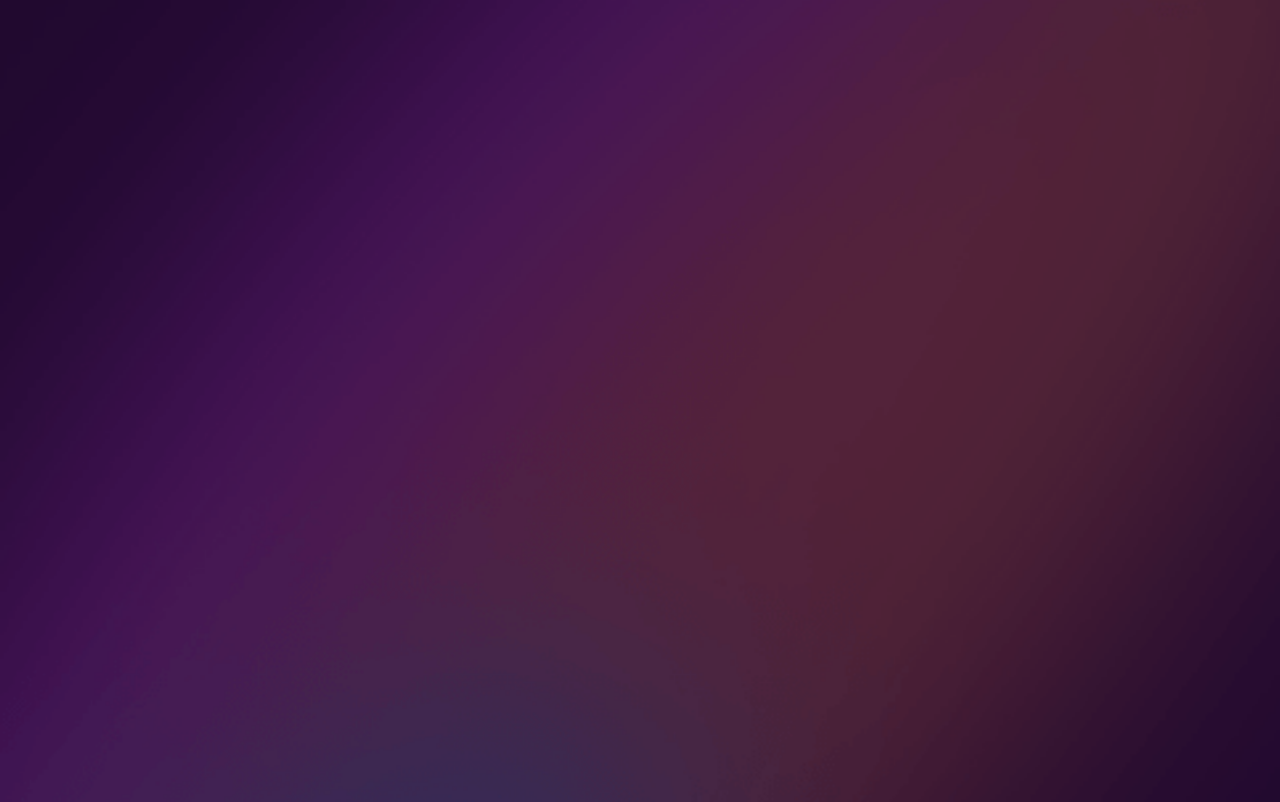
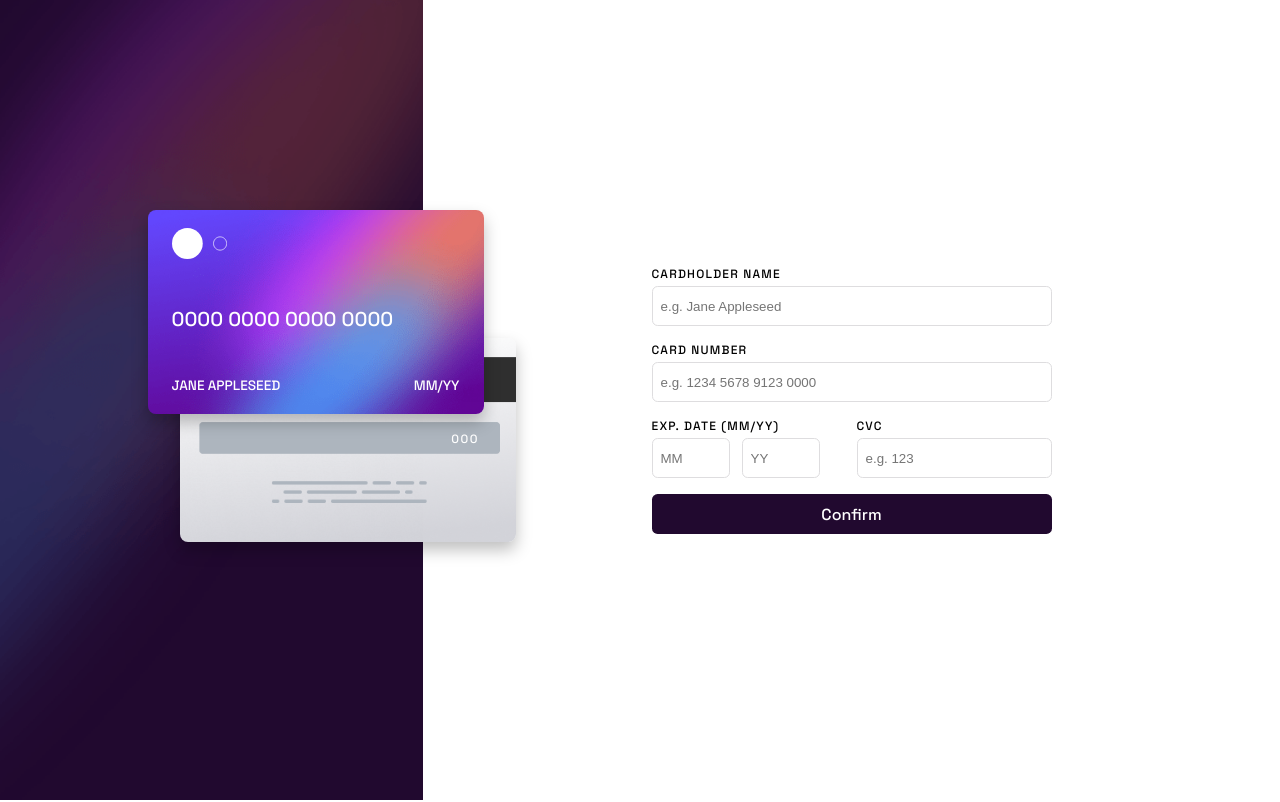
Before and after one commit to FabKaiz/interactive-card-details-react, a React (Create React App) app: page / in a window 1280 px wide. Shown: the top 802 px of the page. Built offline with nearby package versions, Linux system fonts and the light colour scheme.

Commit message:
media quereis and succes page

```diff
--- a/src/components/Form/Form.scss
+++ b/src/components/Form/Form.scss
@@ -12,7 +12,7 @@ $linear-gradient: hsl(249, 99%, 64%) to hsl(278, 94%, 30%);
 
 .form__gradient {
   position: relative;
-  margin-bottom: 5rem;
+  margin-bottom: 5.5rem;
   display: flex;
   justify-content: center;
   align-items: center;
@@ -34,6 +34,14 @@ $linear-gradient: hsl(249, 99%, 64%) to hsl(278, 94%, 30%);
 
 .form__content {
   padding: 1rem;
+  display: flex;
+  justify-content: center;
+  align-items: center;
+  flex-direction: column;
+
+  form {
+    max-width: 400px;
+  }
 
   input {
     width: 100%;
@@ -41,7 +49,6 @@ $linear-gradient: hsl(249, 99%, 64%) to hsl(278, 94%, 30%);
     border: 1px solid $light-gray-violet;
     border-radius: 0.35rem;
     padding: 0.5rem;
-    margin-bottom: 1rem;
     margin-top: 0.25rem;
     outline: 2px solid hsla(249, 99%, 64%, 0);
     transition: outline 0.4s ease-in-out;
@@ -49,18 +56,18 @@ $linear-gradient: hsl(249, 99%, 64%) to hsl(278, 94%, 30%);
     &:focus {
       outline: 2px solid hsl(249, 99%, 64%);
     }
-
-    // hide arrows from number input
-    &::-webkit-outer-spin-button,
-    &::-webkit-inner-spin-button {
-      -webkit-appearance: none;
-      margin: 0;
-    }
   }
 
-  /* Firefox hide arrows from number input */
-  input[type='number'] {
-    -moz-appearance: textfield;
+  span {
+    color: $red;
+    font-size: 0.75rem;
+    margin-top: 0.25rem;
+    text-transform: none;
+    display: none;
+  }
+
+  input:invalid span {
+    display: block;
   }
 
   label {
@@ -69,6 +76,7 @@ $linear-gradient: hsl(249, 99%, 64%) to hsl(278, 94%, 30%);
     text-transform: uppercase;
     font-size: 0.75rem;
     letter-spacing: 1.2px;
+    margin-bottom: 1rem;
 
     &.error {
       color: $red;
@@ -95,9 +103,32 @@ $linear-gradient: hsl(249, 99%, 64%) to hsl(278, 94%, 30%);
       width: 100%;
     }
   }
+}
 
-  button {
+.form__success {
+  display: flex;
+  flex-direction: column;
+  align-items: center;
+  justify-content: center;
+  padding: 2rem;
+
+  h2 {
+    font-size: 1.75rem;
+    text-transform: uppercase;
+    letter-spacing: 1.5px;
+    margin: 1.5rem 0;
+  }
+
+  p {
+    color: $dark-gray-violet;
+    letter-spacing: 1.5px;
+    margin-bottom: 2rem;
+  }
+}
+
+.form__button {
   width: 100%;
+  max-width: 445px;
   height: 2.5rem;
   border: none;
   border-radius: 0.35rem;
@@ -112,4 +143,63 @@ $linear-gradient: hsl(249, 99%, 64%) to hsl(278, 94%, 30%);
     opacity: 0.8;
   }
 }
+
+@media screen and (min-width: 768px) {
+  .form__gradient {
+    margin-bottom: 2.5rem;
   }
+}
+
+@media screen and (min-width: 900px) {
+  .form__container {
+    display: flex;
+
+    .form__gradient {
+      margin-bottom: 0;
+      height: 100vh;
+      width: 45vw;
+
+      .cards {
+        position: absolute;
+        top: 50%;
+        left: 50%;
+        transform: translate(-34%, -50%);
+        z-index: 1;
+      }
+    }
+
+    .form__content {
+      width: 100%;
+    }
+  }
+
+  .form__success {
+    width: 100%;
+    padding: 1rem;
+    button {
+      max-width: 340px;
+    }
+  }
+}
+
+@media screen and (min-width: 1100px) {
+  .form__container {
+    .form__gradient {
+      width: 50vw;
+
+      .cards {
+        transform: translate(-24%, -50%);
+      }
+    }
+  }
+}
+
+@media screen and (min-width: 1500px) {
+  .form__container {
+    .form__gradient {
+      .cards {
+        transform: translate(-0%, -50%);
+      }
+    }
+  }
+}
```
Lines whose indentation alone changed are shown as unchanged.
